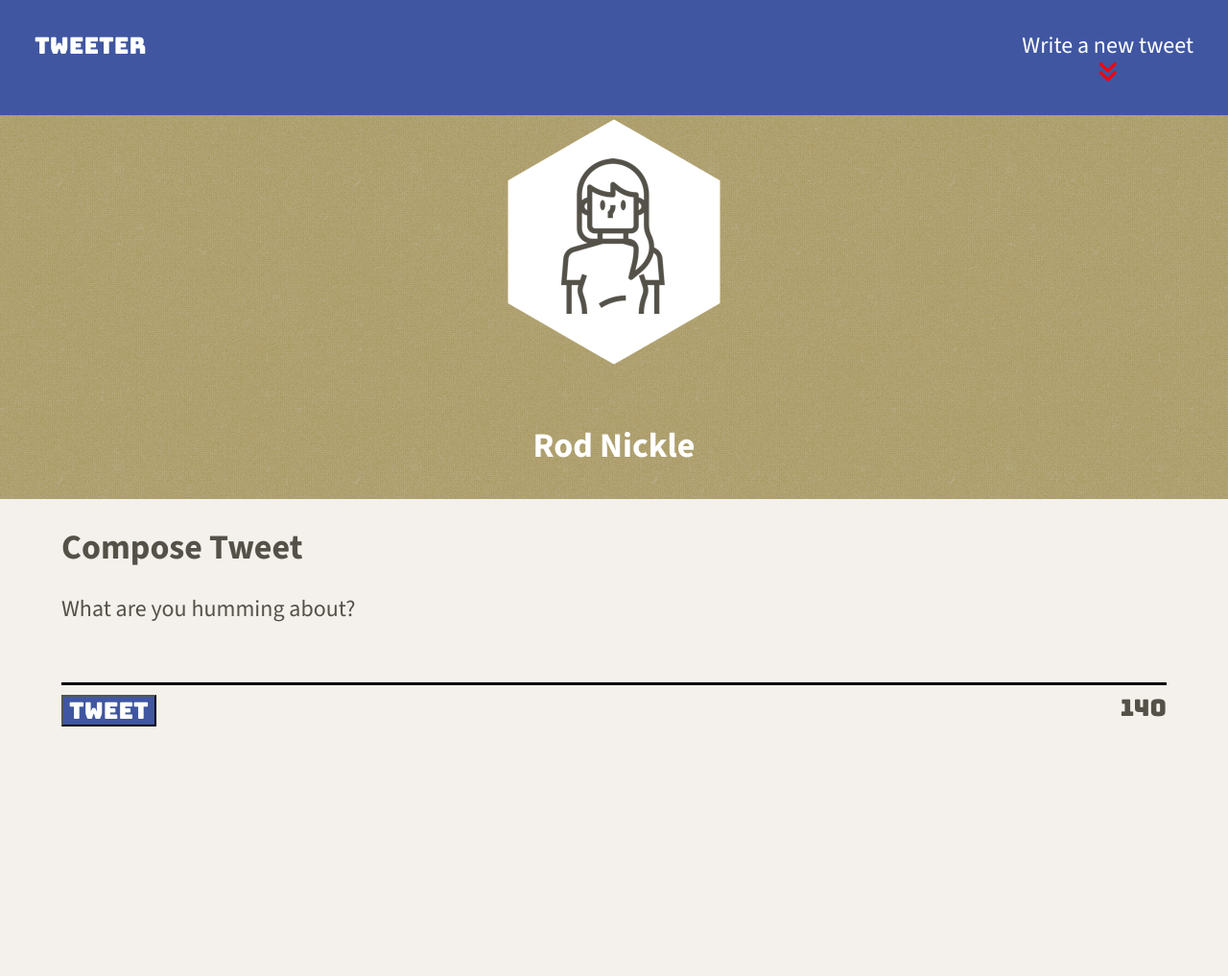
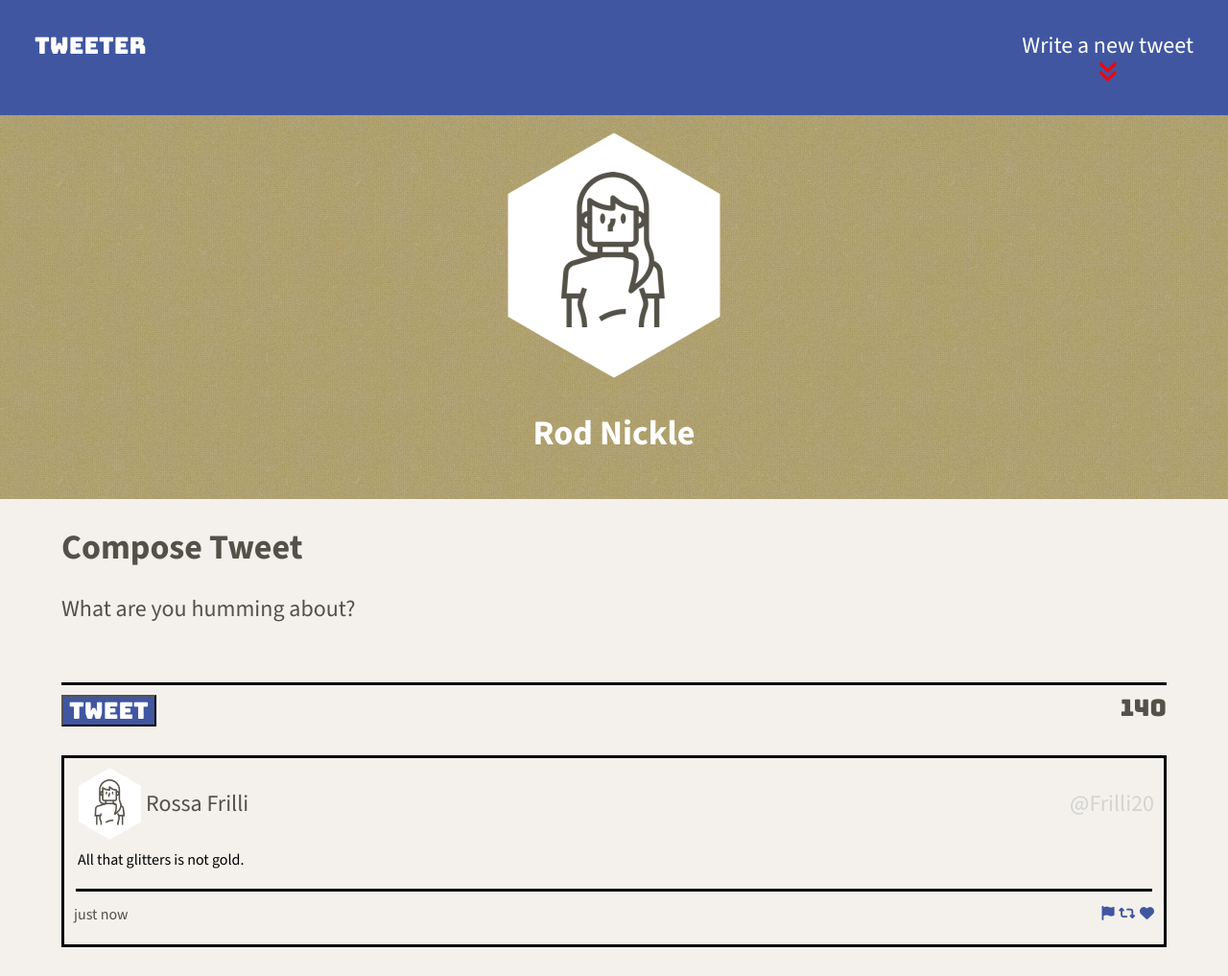
Before and after one commit to rod-nickle/tweeter, a website: page public/index.html in a window 1280 px wide. Shown: the whole page at 96% size. Before the commit the page ends 800 px from the top, so only its background shows below. Drawn offline with nearby package versions, Linux system fonts and the light colour scheme.

Commit message:
Add section for old tweets

```diff
--- a/public/index.html
+++ b/public/index.html
@@ -18,10 +18,11 @@
     crossorigin="anonymous" referrerpolicy="no-referrer" />
 
   <!-- App CSS -->
+  <link rel="stylesheet" href="/styles/header.css" type="text/css" />
   <link rel="stylesheet" href="/styles/layout.css" type="text/css" />
   <link rel="stylesheet" href="/styles/nav.css" type="text/css" />
-  <link rel="stylesheet" href="/styles/header.css" type="text/css" />
   <link rel="stylesheet" href="/styles/new-tweet.css" type="text/css" />
+  <link rel="stylesheet" href="/styles/tweet.css" type="text/css" />
 
   <!-- External JS -->
   <script src="https://ajax.googleapis.com/ajax/libs/jquery/3.4.1/jquery.min.js"></script>
@@ -47,24 +48,24 @@
   </nav>
 
   <!-- Header -->
-  <header>
+  <div class="header">
     <div class="avatar">
       <img src="/images/profile-hex.png">
     </div>
-    <br>
-    <div class="username">
+    <div class="current-user">
       <h2>Rod Nickle</h2>
     </div>
-  </header>
+  </div>
 
   <!-- Page-specific (main) content here -->
   <main class="container">
-      <section class="new-tweet">
+
+    <section class="new-tweet">
       <h2>Compose Tweet</h2>
       <form action="/tweets" method="POST">
         <div class="tweet-label-text">
-        <label for="tweet-text">What are you humming about?</label>
-        <textarea class="tweet-text-box" name="text" id="tweet-text" required="true"></textarea>
+          <label for="tweet-text">What are you humming about?</label>
+          <textarea class="tweet-text-box" name="text" id="tweet-text" required="true"></textarea>
         </div>
         <div class="tweet-footer">
           <button class="tweet-button" type="submit">Tweet</button>
@@ -72,6 +73,28 @@
         </div>
       </form>
     </section>
+
+    <section class="old-tweet-section">
+      <article>
+        <header class="old-tweet-header">
+          <div class="old-tweet-userid">
+            <img class="avatar-small" src="/images/profile-hex.png">
+            <span>Rossa Frilli</span>
+          </div>
+          <span class="old-tweet-handle">@Frilli20</span>
+        </header>
+        <div class="old-tweet">
+          <textarea class="old-tweet-text-box">All that glitters is not gold.</textarea>
+        </div>
+        <footer class="old-tweet-footer">
+          <span class="old-tweet-timestamp"> just now</span>
+          <div class="old-tweet-button-bar">
+            <i class="fa-solid fa-flag fa-2xs"></i>
+            <i class="fa-solid fa-retweet fa-2xs"></i>
+            <i class="fa-solid fa-heart fa-2xs"></i>
+        </footer>
+      </article>
+    </section>
   </main>
 
 </body>
--- a/public/scripts/composer-char-counter.js
+++ b/public/scripts/composer-char-counter.js
@@ -4,21 +4,22 @@ $(document).ready(function() {
   // update the counter with the number of characters remaining.
   // The maximum length is 140 chars.  Change the counter color
   // to red when the 140 char limit is exceeded.
-  $("#tweet-text").on("input", function(event) {
-    const counterElement = "output[name='counter']";
+  $("#tweet-text").on("input", function() {
+    //const counterElement = "output[name='counter']";
     const tweetText = $(this).val();
     const tweetTextLength = tweetText.length;
     const tweetTextCharsRemaining = 140 - tweetTextLength;
 
-    if ($(counterElement)) {
-      $(counterElement).val(tweetTextCharsRemaining);
+    let $form = $(this).closest("form");
+    let $counter = $form.find("output[name='counter']");
+    if ($counter) {
+      $counter.val(tweetTextCharsRemaining);
       // This class will change the counter color to red.
       if (tweetTextCharsRemaining < 0) {
-        $(counterElement).addClass("counter-negative");
+        $counter.addClass("counter-negative");
       } else {
-        $(counterElement).removeClass("counter-negative");
+        $counter.removeClass("counter-negative");
       }
     }
   });
-
 });
--- a/public/styles/header.css
+++ b/public/styles/header.css
@@ -1,4 +1,4 @@
-header {
+.header {
   height: 400px;
   width: 100%;
   background-color: #a18b40;
@@ -9,6 +9,6 @@ header {
   background-image: url("../images/transparent-texture-grid.png");
 }
 
-.username {
+.current-user {
   color: #FFFFFF;
 }
--- a/public/styles/nav.css
+++ b/public/styles/nav.css
@@ -6,11 +6,11 @@ nav {
   align-items: center;
   justify-content: space-between;
   padding: 0 1.5em;
-  position: fixed; /* Fixes the navbar to the top */
-  top: 0; /* Positions it at the top of the viewport */
-  left: 0; /* Aligns it to the left */
-  right: 0; /* Aligns it to the right */
-  z-index: 1000; /* Ensures it stays above other content */
+  position: fixed;
+  top: 0;
+  left: 0;
+  right: 0;
+  z-index: 1000;
 }
 
 .container-nav {
@@ -29,6 +29,6 @@ nav {
   font-family: 'Bungee', sans-serif;
 }
 
-.fa-solid {
+.fa-angles-down {
   color: red;
 }
--- /dev/null
+++ b/public/styles/tweet.css
@@ -0,0 +1,56 @@
+.avatar-small {
+  width: 75px;
+  height: 75px;
+}
+
+.old-tweet-section {
+  margin: 30px 0px;
+  border: 3px solid black;
+  padding: 10px 0px 10px 0px;
+  width: 100%;
+  height: 200px;
+  padding: 10px;
+}
+
+.old-tweet-header {
+  display: flex;
+  justify-content: space-between;
+  flex-grow: 1;
+  align-items: center;
+}
+
+.old-tweet-userid {
+  display: flex;
+  align-items: center;
+}
+
+.old-tweet-handle {
+  color: lightgray;
+  font-weight: bolder;
+}
+.old-tweet {
+  display: flex;
+  flex-direction: column;
+  padding: 10px 2px;
+}
+
+.old-tweet-text-box {
+  background-color: inherit;
+  font-size: 16px;
+  border: none;
+  border-bottom: 3px solid black;
+  resize: none;
+}
+
+.old-tweet-footer {
+  display: flex;
+  justify-content: space-between;
+  align-items: center;
+}
+
+.old-tweet-timestamp {
+  font-size: 16px;
+}
+.fa-flag, .fa-retweet, .fa-heart {
+  color: #4056A1;
+}
--- a/server/data-files/initial-tweets.json
+++ b/server/data-files/initial-tweets.json
@@ -8,7 +8,7 @@
     "content": {
       "text": "If I have seen further it is by standing on the shoulders of giants"
     },
-    "created_at": 1730739741198
+    "created_at": 1730740947823
   },
   {
     "user": {
@@ -19,6 +19,6 @@
     "content": {
       "text": "Je pense , donc je suis"
     },
-    "created_at": 1730826141198
+    "created_at": 1730827347823
   }
 ]
```
